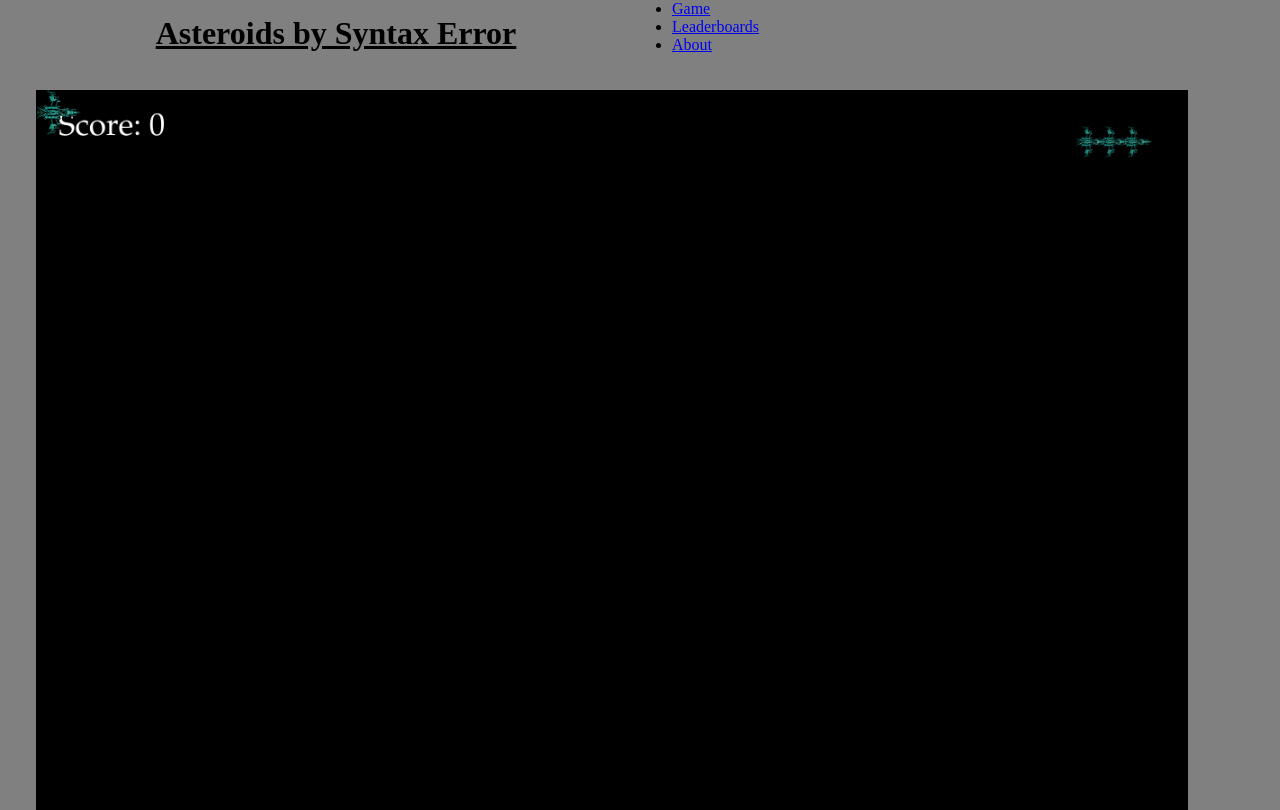
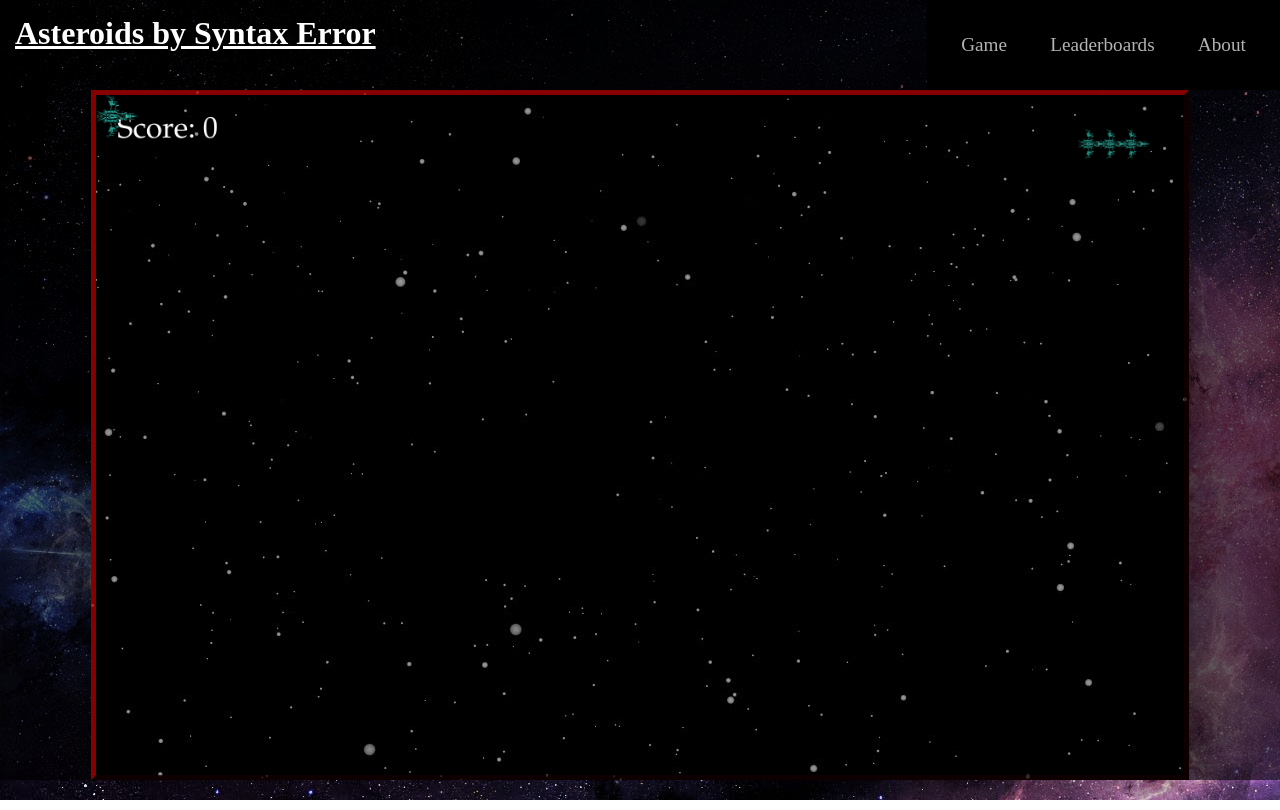
Before and after one commit to Justin444/AsteroidSideScroller, a plain HTML site: page index.html in a window 1280 px wide. Drawn offline with Linux system fonts and the light colour scheme; files whose address does not match are found by name.

Commit message:
Update styles.css

```diff
--- a/css/styles.css
+++ b/css/styles.css
@@ -1,47 +1,99 @@
-* { margin:0; padding:0; }
-
-html, body { width:95vw; height:95vh; }
-
 body{
-	background-color:grey;
+	background-color: rgb(0,0,0.0.2);
+	background-image: url(../images/back.jpg);
+	margin: auto;
+	padding: auto;
 }
 
-#topnav {
-    background-color: #000; /* black */
-    border: dotted grey;
-    color: white;
-    padding: 15px 30px;
-    text-align: center;
-    text-decoration: none;
-    display: inline-block;
-    font-size: 25px;
-	float: right;
-}
-
-canvas {
-  height: 90vh;
-  width: 90vw;
-  display: block;
-  background-color: rgb(0,0,0);
-  margin-left:3%;
-  margin-top:3%;
+nav {
+  background-color: rgba(0,0,0);
+  margin:auto;
+  padding: 15px;
+  overflow: hidden;
+  float: right;
+  font-size: 1.2em;
 
 }
 
+nav li{
+    display:inline;
+}
+
+nav a{
+    display:inline-block;
+	background-color: #000;
+    padding: 1em;
+	text-decoration: none;
+	transition: background-color 2s ease;
+}
+
+#wrapper {
+	background-color: rgba(0,0,0,0.6);
+}
+
+nav ul {
+	list-style-type: none;
+    margin: 0;
+    padding: 0;
+}
+
+nav a:link {
+	color: rgba(255,255,255,0.7);
+	}
+
+nav a:visited {
+	color: rgba(255,255,255,0.7);
+	}
+
+nav a:hover {
+	color: rgba(255,255,255,1);
+    background-color: rgba(255,50,50,0.3);
+	}
+
+canvas {
+  margin-top: 1.5%;
+  margin-bottom: auto;
+  margin-left: auto;
+  margin-right: auto;
+  width: 85%;
+  display: block;
+  background-image: url(../images/space.jpeg);
+  box-shadow: 0px 0px 50px rgba(0, 0, 0, 0.55);
+  border: 5px outset rgba(107, 0, 0, 0.7);
+  clear: right;
+}
+
 #prose{
-	margin:5%;
+	margin-left:5%;
+	margin-right: 5%;
+	margin-top: auto;
+	margin-bottom: 5%;
 	clear:both;
 }
 
 h1{
-	width:50%;
-	float:left;
-	text-align:center;
-	padding: 15px 32px;
+	color: rgb(255,255,255);
+	font-size: 2em;
+	text-align:left;
+	margin: auto;
+	padding: 15px;
 	text-decoration:underline;
+	display: inline-block;
 }
 
 h2{
 	width:90%;
 	text-align:center;
+	margin:auto;
+	padding:15px;
+	color: rgba(255,255,255,0.7);
 }
+
+h3{
+	color: rgb(225,255,255);
+	font-size: 3em;
+	text-align:center;
+	margin: auto;
+	padding: 5px;
+	clear: both;
+}
```
